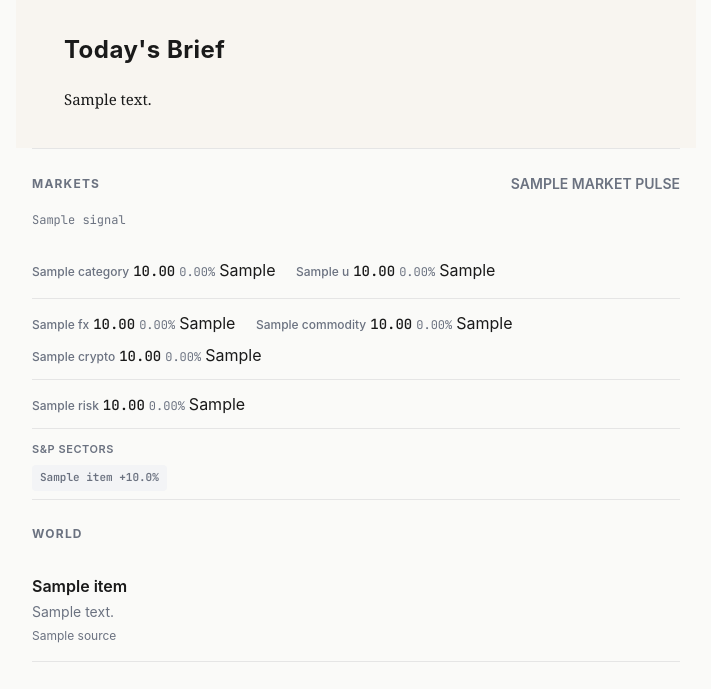
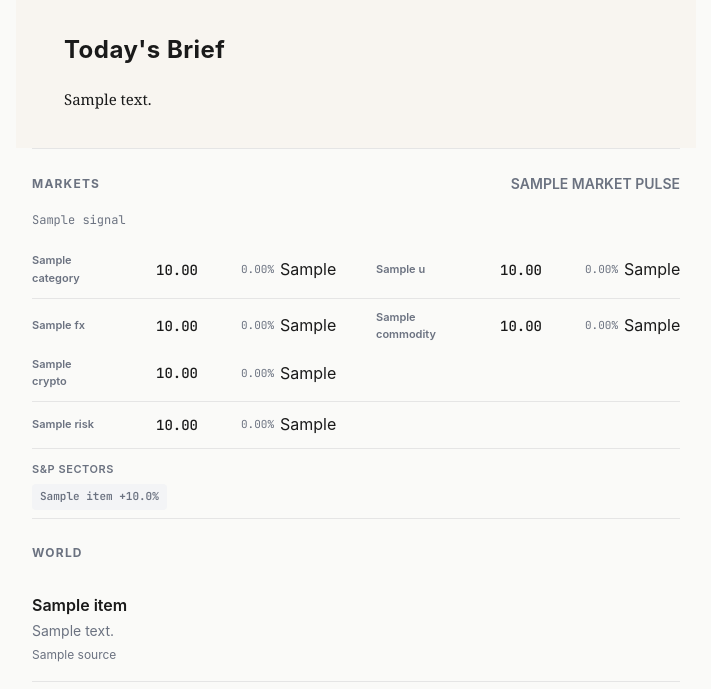
Before and after one commit to kipeum86/daily-brief, a Python web app: template templates/dashboard/base.html in a window 1280 px wide. Shown: the part 183-872 px from the top of the page, without its empty margins (284-995 px from the left). Run offline with Jinja, Linux system fonts and the light colour scheme; the template is opened without the code that fills it: most values are stand-ins (such as "Sample title", 1, 10 or a date in 2020); some web fonts are replaced.

Commit message:
fix: market ticker 2-column grid alignment + sparkline overflow
Co-Authored-By: Claude Opus 4.6 (1M context) <noreply@anthropic.com>

```diff
--- a/pipeline/markets/indicators.py
+++ b/pipeline/markets/indicators.py
@@ -216,7 +216,7 @@ def calculate_market_pulse(raw_data: dict[str, list[dict[str, Any]]]) -> dict[st
     }
 
 
-def generate_sparkline_svg(values: list[float], width: int = 60, height: int = 18) -> str:
+def generate_sparkline_svg(values: list[float], width: int = 50, height: int = 16) -> str:
     """5일 종가 리스트로 프리미엄 인라인 SVG 스파크라인을 생성한다.
 
     부드러운 곡선(cubic bezier) + 그라디언트 채움 + 끝점 도트.
--- a/templates/dashboard/base.html
+++ b/templates/dashboard/base.html
@@ -470,38 +470,38 @@
       {% endif %}
 
       {# ── Macro: Inline ticker strip (주요 지수 한 줄) ── #}
-      {# Jinja2 매크로: 인라인 티커 한 줄 #}
-      {% macro ticker_inline(item) %}
-      <span style="display:inline-flex;align-items:baseline;gap:4px;margin-right:16px;white-space:nowrap;">
-        <span style="font-size:12px;color:var(--text-secondary);font-weight:500;">{{ item.name }}</span>
-        <span style="font-family:var(--font-mono);font-size:14px;font-weight:500;">{{ "{:,.2f}".format(item.price) }}</span>
+      {# Jinja2 매크로: 티커 카드 (고정 폭 그리드) #}
+      {% macro ticker_card(item) %}
+      <div style="display:flex;align-items:center;gap:6px;padding:6px 0;width:calc(50% - 20px);overflow:hidden;">
+        <span style="font-size:11px;color:var(--text-secondary);font-weight:600;width:70px;flex-shrink:0;">{{ item.name }}</span>
+        <span style="font-family:var(--font-mono);font-size:14px;font-weight:500;width:90px;flex-shrink:0;text-align:right;">{{ "{:,.2f}".format(item.price) }}</span>
         {% if item.change_pct > 0 %}
-        <span style="font-family:var(--font-mono);font-size:12px;font-weight:600;color:var(--up);">&#9650;+{{ "{:.2f}".format(item.change_pct) }}%</span>
+        <span style="font-family:var(--font-mono);font-size:11px;font-weight:600;color:var(--up);width:70px;flex-shrink:0;text-align:right;">&#9650;+{{ "{:.2f}".format(item.change_pct) }}%</span>
         {% elif item.change_pct < 0 %}
-        <span style="font-family:var(--font-mono);font-size:12px;font-weight:600;color:var(--down);">&#9660;{{ "{:.2f}".format(item.change_pct) }}%</span>
+        <span style="font-family:var(--font-mono);font-size:11px;font-weight:600;color:var(--down);width:70px;flex-shrink:0;text-align:right;">&#9660;{{ "{:.2f}".format(item.change_pct) }}%</span>
         {% else %}
-        <span style="font-family:var(--font-mono);font-size:12px;color:var(--text-secondary);">0.00%</span>
+        <span style="font-family:var(--font-mono);font-size:11px;color:var(--text-secondary);width:70px;flex-shrink:0;text-align:right;">0.00%</span>
         {% endif %}
         {% if item.sparkline_svg %}{{ item.sparkline_svg | safe }}{% endif %}
-      </span>
+      </div>
       {% endmacro %}
 
-      {# ── KR + US 주요 지수: 한 줄 스트립 ── #}
-      <div style="padding:12px 0;border-bottom:1px solid var(--border);line-height:2;overflow-x:auto;">
-        {% for item in markets.get('kr', []) %}{{ ticker_inline(item) }}{% endfor %}
-        {% for item in markets.get('us', []) %}{{ ticker_inline(item) }}{% endfor %}
+      {# ── KR + US 주요 지수 ── #}
+      <div style="display:flex;flex-wrap:wrap;column-gap:40px;padding:4px 0;border-bottom:1px solid var(--border);">
+        {% for item in markets.get('kr', []) %}{{ ticker_card(item) }}{% endfor %}
+        {% for item in markets.get('us', []) %}{{ ticker_card(item) }}{% endfor %}
       </div>
 
-      {# ── FX + Commodities + Crypto + Risk: 한 줄씩 ── #}
-      <div style="padding:8px 0;border-bottom:1px solid var(--border);line-height:2;overflow-x:auto;">
-        {% for item in markets.get('fx', []) %}{{ ticker_inline(item) }}{% endfor %}
-        {% for item in markets.get('commodities', []) %}{{ ticker_inline(item) }}{% endfor %}
-        {% for item in markets.get('crypto', []) %}{{ ticker_inline(item) }}{% endfor %}
+      {# ── FX + Commodities + Crypto ── #}
+      <div style="display:flex;flex-wrap:wrap;column-gap:40px;padding:4px 0;border-bottom:1px solid var(--border);">
+        {% for item in markets.get('fx', []) %}{{ ticker_card(item) }}{% endfor %}
+        {% for item in markets.get('commodities', []) %}{{ ticker_card(item) }}{% endfor %}
+        {% for item in markets.get('crypto', []) %}{{ ticker_card(item) }}{% endfor %}
       </div>
 
       {# ── Risk Indicators ── #}
-      <div style="padding:8px 0;border-bottom:1px solid var(--border);line-height:2;overflow-x:auto;">
-        {% for item in markets.get('risk', []) %}{{ ticker_inline(item) }}{% endfor %}
+      <div style="display:flex;flex-wrap:wrap;column-gap:40px;padding:4px 0;border-bottom:1px solid var(--border);">
+        {% for item in markets.get('risk', []) %}{{ ticker_card(item) }}{% endfor %}
       </div>
 
       {# ── S&P Sector ETFs: 미니 히트맵 ── #}
```
